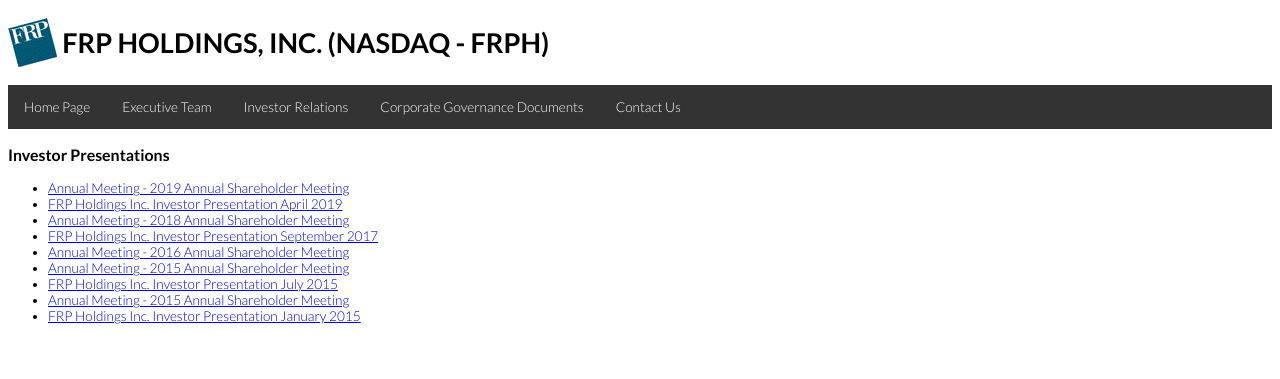
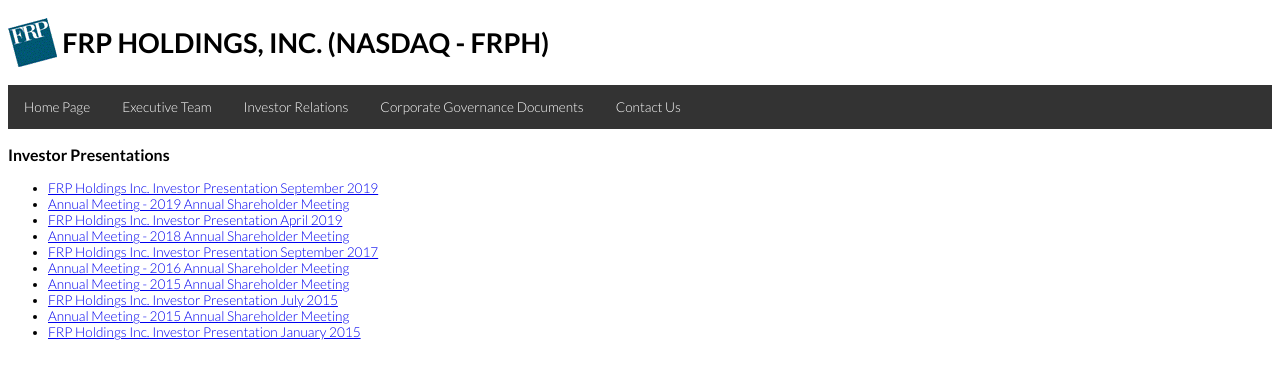
Before and after one commit to frpholdings/frpholdings.github.io, a Jekyll site: the page built from investor-presentations.md, in a window 1280 px wide. Shown: the top 379 px of the page. Built offline with Jekyll 4.4.1, drawn with Linux system fonts in a browser that asks for light colours.

Commit message:
Update investor-presentations.md

```diff
--- a/investor-presentations.md
+++ b/investor-presentations.md
@@ -6,6 +6,7 @@
 
 ### {{page.title}}
 
+- [FRP Holdings Inc. Investor Presentation September 2019](/assets/presentations/Sept_2019_investor_presentation.pdf)
 - [Annual Meeting - 2019 Annual Shareholder Meeting](/assets/presentations/2019 Annual Meeting updated 5-8-19 Final.pdf)
 - [FRP Holdings Inc. Investor Presentation April 2019](/assets/presentations/2019-InvestorPresentationfinal.pdf)
 - [Annual Meeting - 2018 Annual Shareholder Meeting](/assets/presentations/2018 Annual Meeting 5-14-18.pdf)
```
